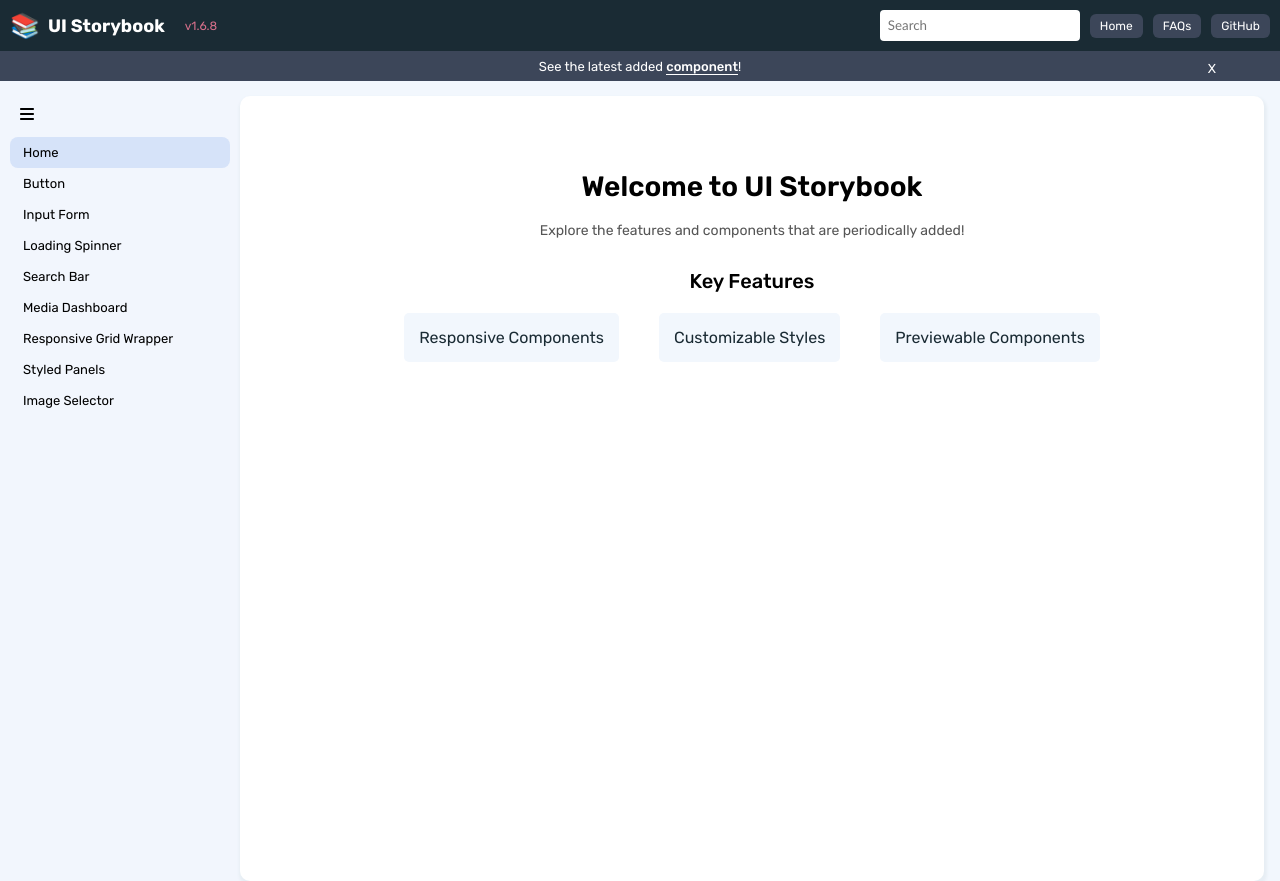
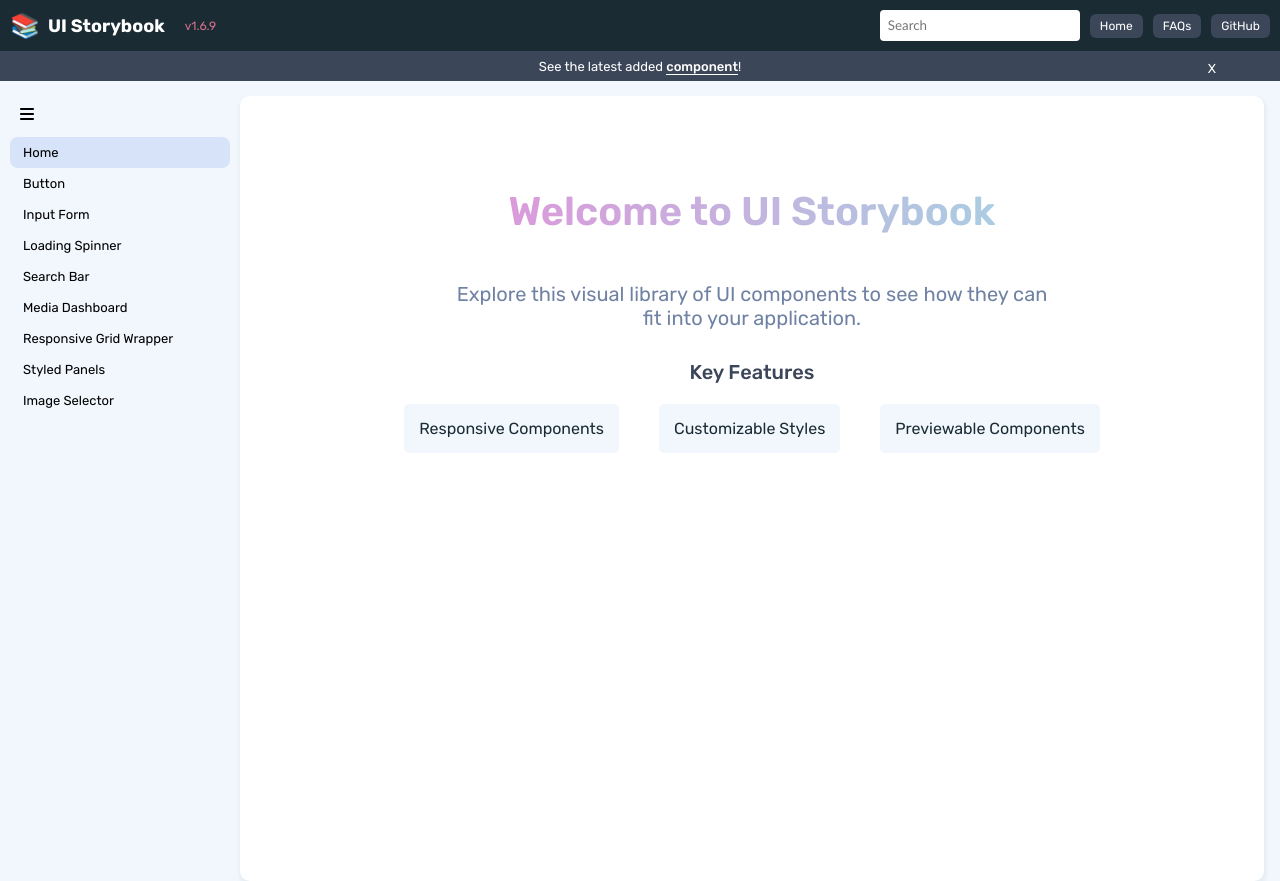
Before and after one commit to justfrankie/ui-storybook, a React (Create React App) app: page / in a window 1280 px wide. Built offline with nearby package versions, Linux system fonts and the light colour scheme.

Commit message:
add gradient text color as background, included a different style in css comment

```diff
--- a/package.json
+++ b/package.json
@@ -1,6 +1,6 @@
 {
   "homepage": "https://justfrankie.github.io/ui-storybook",
-  "version": "1.6.8",
+  "version": "1.6.9",
   "private": true,
   "dependencies": {
     "@fortawesome/fontawesome-svg-core": "^6.5.1",
--- a/src/components/ui-components/Home.jsx
+++ b/src/components/ui-components/Home.jsx
@@ -15,7 +15,8 @@ const Home = () => {
           Welcome to UI Storybook
         </h1>
         <p className={styles.description}>
-          Explore the features and components that are periodically added!
+          Explore this visual library of UI components to see how they can fit
+          into your application.
         </p>
       </div>
 
--- a/src/components/ui-components/Home.module.css
+++ b/src/components/ui-components/Home.module.css
@@ -9,13 +9,37 @@
 }
 
 .heading {
-  font-size: 28px;
+  font-size: 40px;
+  display: inline-block;
+  color: transparent;
+  /* background-image: linear-gradient(
+    74deg,
+    rgb(165 220 250) 0px,
+    rgb(200 110 200) 9%,
+    rgb(217, 101, 112) 20%,
+    rgb(217, 101, 112) 24%,
+    rgb(155, 114, 203) 35%,
+    rgb(66, 133, 244) 44%,
+    rgb(155, 114, 203) 50%,
+    rgb(196 55 242) 56%,
+    rgb(255, 255, 255) 75%,
+    rgb(255, 255, 255) 100%
+  ); */
+  background-image: linear-gradient(
+    72deg,
+    rgb(219 154 219),
+    #7cffe9,
+    rgb(46 164 255)
+  );
+  background-size: 400% 100%;
+  -webkit-background-clip: text;
+  -webkit-text-fill-color: transparent;
 }
 
 .description {
-  font-size: 14px;
+  font-size: 20px;
   margin-bottom: 30px;
-  color: #555;
+  color: #7082a4;
 }
 
 .featureSection {
@@ -24,6 +48,7 @@
 .featureTitle {
   font-size: 20px;
   margin-bottom: 20px;
+  color: #3c4659;
 }
 
 .featureList {
```
